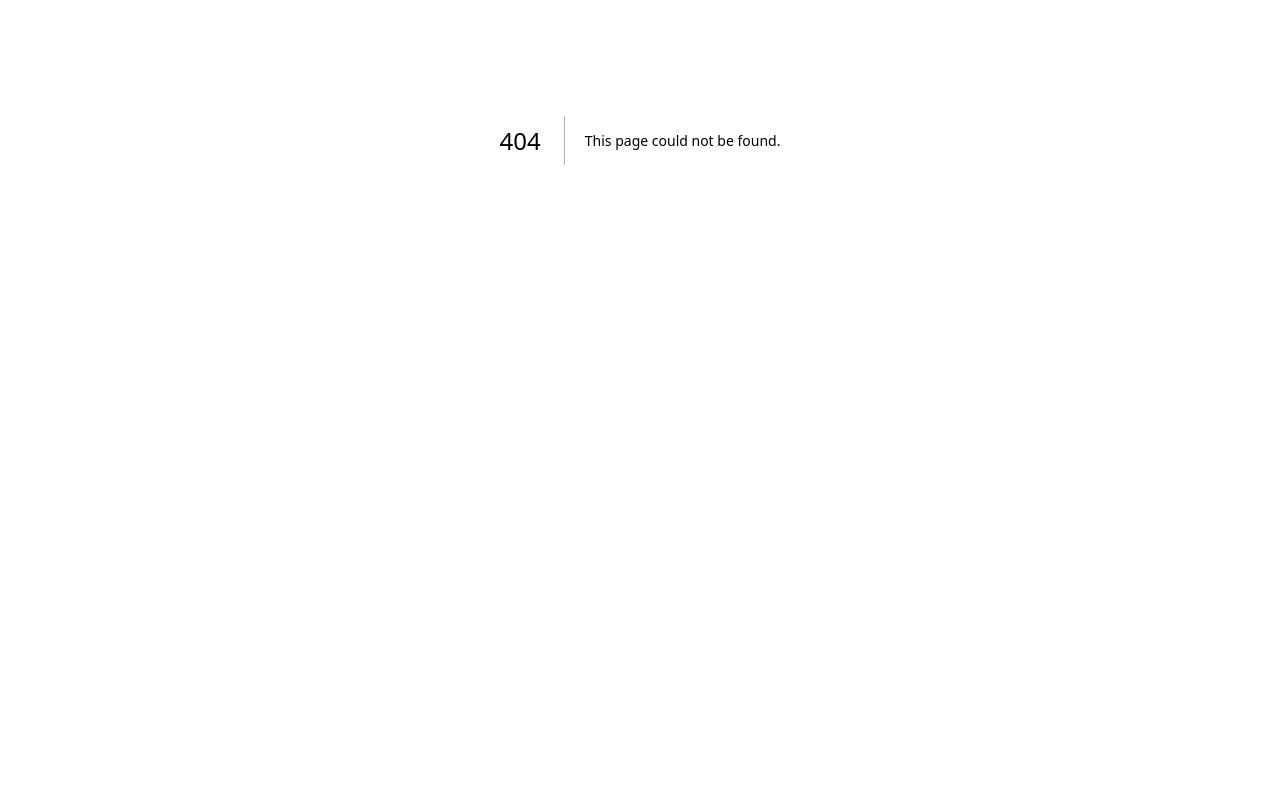
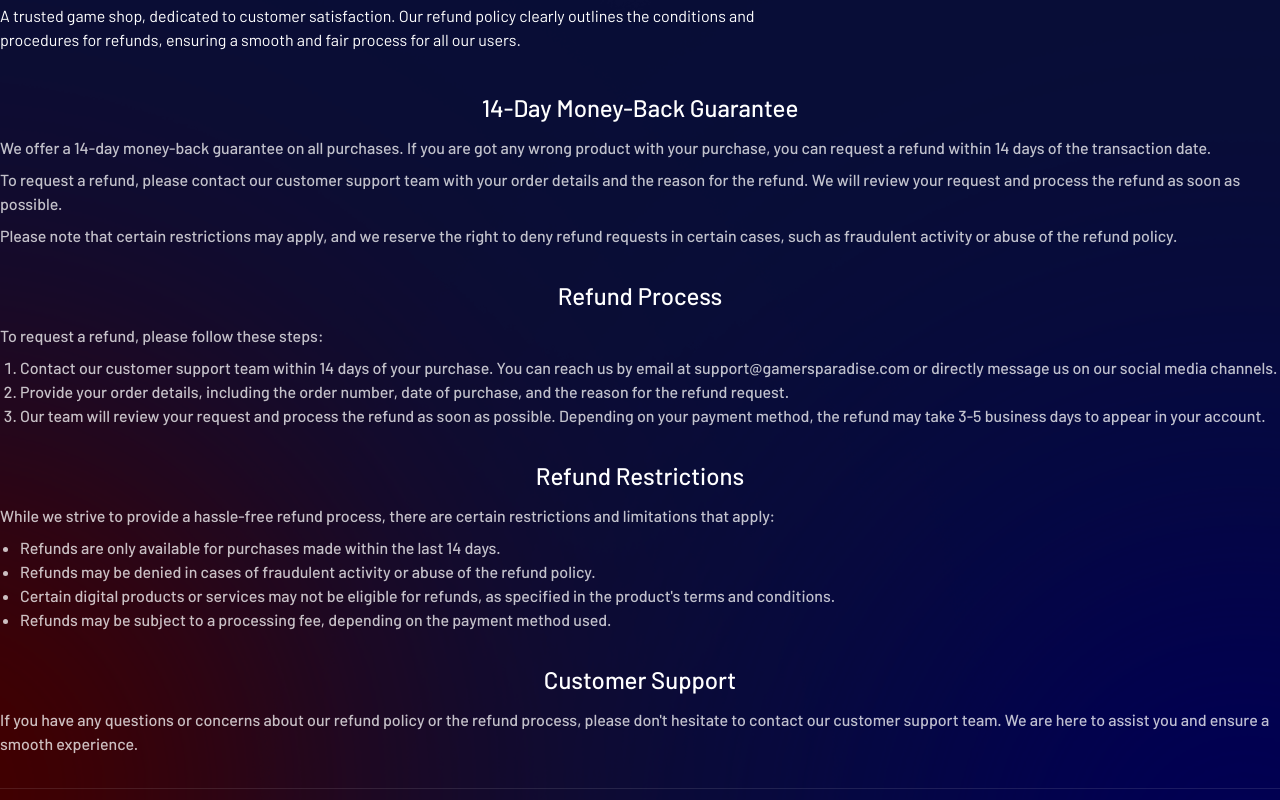
Before and after one commit to mahmudulturan/gamers-paradise-frontend, a Next.js app: page /refund-policy in a window 1280 px wide. Before the commit this address had no page. Shown: the part 260-1060 px from the top of the page. Before the commit the page ends 800 px from the top, so only its background shows below. Built offline with nearby package versions, Linux system fonts and the light colour scheme.

Commit message:
add: refund policy page

```diff
--- /dev/null
+++ b/src/app/(root)/refund-policy/components/RefundDetails/RefundDetails.tsx
@@ -0,0 +1,68 @@
+import { FC } from 'react';
+
+const RefundDetails: FC = () => {
+    return (
+        <div className='space-y-8'>
+            <div className='text-center'>
+                <h3 className='text-2xl font-medium '>14-Day Money-Back Guarantee</h3>
+                <div className='text-white/75  my-3 space-y-2 font-medium mx-auto text-left'><span className='block'>
+                    We offer a 14-day money-back guarantee on all purchases. If you are got any wrong product with your purchase, you can request a refund within 14 days of the transaction date.
+                </span>
+                    <span className='block'>
+                        To request a refund, please contact our customer support team with your order details and the reason for the refund. We will review your request and process the refund as soon as possible.
+                    </span>
+                    <span className='block'>
+                        Please note that certain restrictions may apply, and we reserve the right to deny refund requests in certain cases, such as fraudulent activity or abuse of the refund policy.
+                    </span>
+                </div>
+            </div>
+            <div className='text-center'>
+                <h3 className='text-2xl font-medium'>Refund Process</h3>
+                <div className='text-white/75  my-3 space-y-2 font-medium mx-auto text-left'>
+                    <span className='block'>
+                        To request a refund, please follow these steps:
+                    </span>
+                    <span className='block text-left'>
+                        <ol style={{ listStyleType: "decimal" }} className='ml-5'>
+                            <li>Contact our customer support team within 14 days of your purchase. You can reach us by email at support@gamersparadise.com or directly message us on our social media channels.</li>
+                            <li>Provide your order details, including the order number, date of purchase, and the reason for the refund request.</li>
+                            <li>Our team will review your request and process the refund as soon as possible. Depending on your payment method, the refund may take 3-5 business days to appear in your account.
+                            </li>
+                        </ol>
+                    </span>
+                </div>
+            </div>
+            <div className='text-center'>
+                <h3 className='text-2xl font-medium '>Refund Restrictions</h3>
+                <div className='text-white/75  my-3 space-y-2 font-medium mx-auto text-left'>
+                    <span className='block'>
+                        While we strive to provide a hassle-free refund process, there are certain restrictions and limitations that apply:
+                    </span>
+                    <span className='block text-left'>
+                        <ul style={{ listStyleType: "disc" }} className='ml-5'>
+                            <li>Refunds are only available for purchases made within the last 14 days.</li>
+                            <li>Refunds may be denied in cases of fraudulent activity or abuse of the refund policy.</li>
+                            <li>Certain digital products or services may not be eligible for refunds, as specified in the product's terms and conditions.</li>
+                            <li>Refunds may be subject to a processing fee, depending on the payment method used.</li>
+                        </ul>
+                    </span>
+                </div>
+            </div>
+
+            <div className='text-center'>
+                <h3 className='text-2xl font-medium '>Customer Support</h3>
+                <div className='text-white/75  my-3 space-y-2 font-medium mx-auto text-left'>
+                    <span className='block'>
+                        If you have any questions or concerns about our refund policy or the refund process, please don't hesitate to contact our customer support team. We are here to assist you and ensure a smooth experience.
+                    </span>
+                </div>
+            </div>
+            <hr className='border-[#FFFFFF1A] my-20' />
+            <div className='text-white mx-auto my-3 space-y-2 font-medium text-center'>
+                By using our services, you agree to be bound by our refund policy. If you have any further questions or concerns, please don't hesitate to contact our customer support team.
+            </div>
+        </div >
+    );
+};
+
+export default RefundDetails;
--- /dev/null
+++ b/src/app/(root)/refund-policy/page.tsx
@@ -0,0 +1,20 @@
+import { FC } from 'react';
+import SectionHeading from '../components/Shared/SectionHeading/SectionHeading';
+import RefundDetails from './components/RefundDetails/RefundDetails';
+
+const RefundPolicyPage: FC = () => {
+    return (
+        <div className='min-h-[90vh] my-10 h-full wrapper'>
+
+            <SectionHeading className='md:text-left md:items-start py-0 mb-6' heading='REFUND POLICY' subheading='IMPORTANT INFORMATION'></SectionHeading>
+            <p className='max-w-3xl'>A trusted game shop, dedicated to customer satisfaction. Our refund policy clearly outlines the conditions and procedures for refunds, ensuring a smooth and fair process for all our users.</p>
+
+            <div className='my-10'>
+                <RefundDetails />
+            </div>
+
+        </div>
+    );
+};
+
+export default RefundPolicyPage;
--- a/src/app/(root)/terms-condition/components/ConditionDetails/ConditionDetails.tsx
+++ b/src/app/(root)/terms-condition/components/ConditionDetails/ConditionDetails.tsx
@@ -5,7 +5,7 @@ const ConditionDetails: FC = () => {
         <div className='space-y-8'>
             <div className='text-center'>
                 <h3 className='text-2xl font-medium '>Payment Methods</h3>
-                <p className='text-white/75  my-3 space-y-2 font-medium mx-auto text-left'><span className='block'>
+                <div className='text-white/75  my-3 space-y-2 font-medium mx-auto text-left'><span className='block'>
                     We accept a variety of payment methods, including credit/debit cards, e-wallets, and mobile payments. All transactions are processed securely through our    trusted payment partners.
                 </span>
                     <span className='block'>
@@ -14,13 +14,13 @@ const ConditionDetails: FC = () => {
                     <span className='block'>
                         If you encounter any issues with your payment, please contact our customer support team for assistance.
                     </span>
-                </p>
+                </div>
             </div>
             <div className='text-center'>
                 <h3 className='text-2xl font-medium'>Refund Policy</h3>
-                <p className='text-white/75  my-3 space-y-2 font-medium mx-auto text-left'>
+                <div className='text-white/75  my-3 space-y-2 font-medium mx-auto text-left'>
                     <span className='block'>
-                        We offer a 14-day money-back guarantee on all purchases. If you are not satisfied with your purchase, you can request a refund within 14 days of the transaction date.
+                        We offer a 14-day money-back guarantee on all purchases. If you got any wrong product from our side, you can request a refund within 14 days of the transaction date.
                     </span>
                     <span className='block'>
                         To request a refund, please contact our customer support team with your order details and the reason for the refund. We will review your request and process the refund as soon as possible.
@@ -28,11 +28,11 @@ const ConditionDetails: FC = () => {
                     <span className='block'>
                         Please note that certain restrictions may apply, and we reserve the right to deny refund requests in certain cases, such as fraudulent activity or abuse of the refund policy.
                     </span>
-                </p>
+                </div>
             </div>
             <div className='text-center'>
                 <h3 className='text-2xl font-medium '>User Conduct</h3>
-                <p className='text-white/75  my-3 space-y-2 font-medium mx-auto text-left'>
+                <div className='text-white/75  my-3 space-y-2 font-medium mx-auto text-left'>
                     <span className='block'>
                         Users are expected to behave responsibly and refrain from engaging in any illegal or unethical activities while using our services. This includes, but is not limited to:
                     </span>
@@ -47,12 +47,12 @@ const ConditionDetails: FC = () => {
                     <span className='block'>
                         We reserve the right to suspend or terminate your account at any time if we determine that you have violated these terms or engaged in any other unacceptable behavior.
                     </span>
-                </p>
+                </div>
             </div>
 
             <div className='text-center'>
                 <h3 className='text-2xl font-medium '>Privacy</h3>
-                <p className='text-white/75  my-3 space-y-2 font-medium mx-auto text-left'>
+                <div className='text-white/75  my-3 space-y-2 font-medium mx-auto text-left'>
                     <span className='block'>
                         We take your privacy seriously and are committed to protecting your personal information. We will not share your personal information with any third parties without your consent, except as required by law or to provide the services you have requested.
                     </span>
@@ -62,12 +62,12 @@ const ConditionDetails: FC = () => {
                     <span className='block'>
                         For more detailed information about our privacy practices, please refer to our Privacy Policy, which is available on our website.
                     </span>
-                </p>
+                </div>
             </div>
             <hr className='border-[#FFFFFF1A] my-20' />
-            <p className='text-white mx-auto my-3 space-y-2 font-medium text-center'>
+            <div className='text-white mx-auto my-3 space-y-2 font-medium text-center'>
                 By using our services, you agree to be bound by these terms and conditions. If you have any questions or concerns, please don't hesitate to contact our customer support team.
-            </p>
+            </div>
 
 
         </div >
--- a/src/app/(root)/top-up/[game]/components/Checkout/Checkout.tsx
+++ b/src/app/(root)/top-up/[game]/components/Checkout/Checkout.tsx
@@ -25,7 +25,8 @@ const Checkout = () => {
                     <div className='flex justify-start gap-1'>
                         <input type='checkbox' id='accept_terms' />
                         <label className='cursor-pointer' htmlFor="accept_terms">
-                            I accept all <Link href={'/terms-condition'} target='_blank' className='underline text-primaryCol cursor-pointer'>terms and conditions</Link> and <span className='underline text-primaryCol cursor-pointer'>refund policy</span>.</label>
+                            I accept
+                            all <Link href={'/terms-condition'} target='_blank' className='underline text-primaryCol cursor-pointer'>terms and conditions</Link> and <Link href={'/refund-policy'} target='_blank' className='underline text-primaryCol cursor-pointer'>refund policy</Link>.</label>
                     </div>
                     <div className='flex justify-start gap-1'>
                         <input type='checkbox' id='subscribe' />
```
